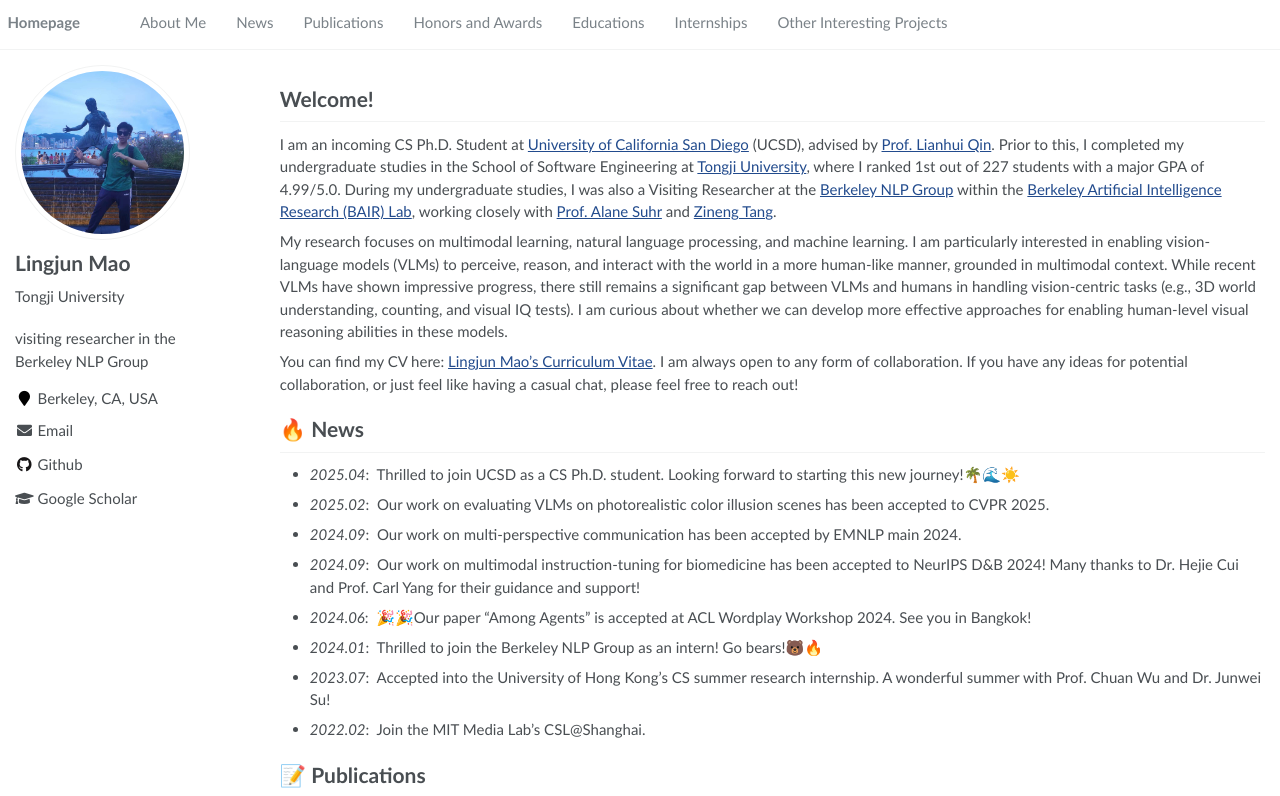
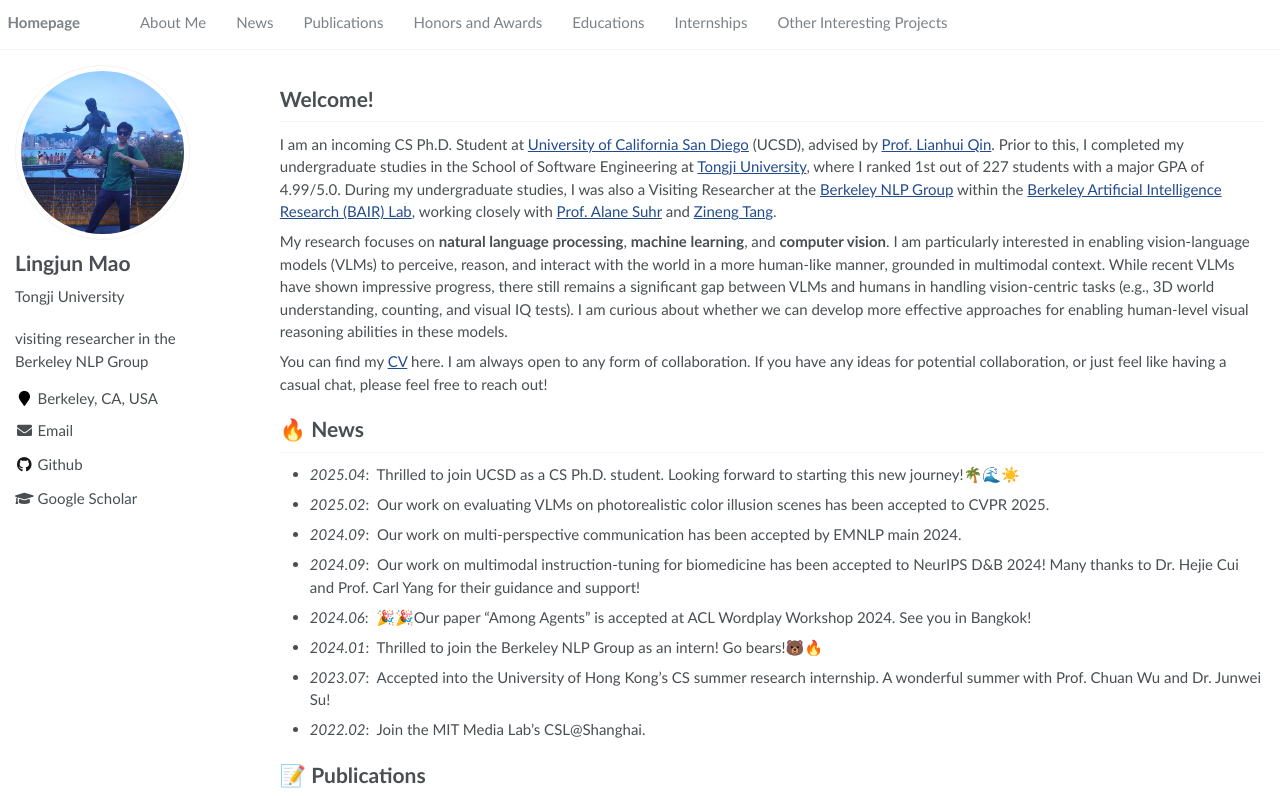
Before and after one commit to mao1207/mao1207.github.io, a Jekyll site: the page built from _pages/about.md, in a window 1280 px wide and 900 px high, cut to the strip 104-900 px from the top of the window. Built offline with Jekyll 4.4.1, drawn with Linux system fonts in a browser that asks for light colours.

Commit message:
feat: Update about.md

```diff
--- a/_pages/about.md
+++ b/_pages/about.md
@@ -20,9 +20,9 @@
 # Welcome!
 I am an incoming CS Ph.D. Student at [University of California San Diego](https://cse.ucsd.edu/) (UCSD), advised by [Prof. Lianhui Qin](https://lianhui.ucsd.edu/). Prior to this, I completed my undergraduate studies in the School of Software Engineering at [Tongji University](https://sse.tongji.edu.cn/), where I ranked 1st out of 227 students with a major GPA of 4.99/5.0. During my undergraduate studies, I was also a Visiting Researcher at the [Berkeley NLP Group](https://nlp.cs.berkeley.edu/) within the [Berkeley Artificial Intelligence Research (BAIR) Lab](https://bair.berkeley.edu/), working closely with [Prof. Alane Suhr](https://www.alanesuhr.com/) and [Zineng Tang](https://zinengtang.github.io/).
 
-My research focuses on multimodal learning, natural language processing, and machine learning. I am particularly interested in enabling vision-language models (VLMs) to perceive, reason, and interact with the world in a more human-like manner, grounded in multimodal context. While recent VLMs have shown impressive progress, there still remains a significant gap between VLMs and humans in handling vision-centric tasks (e.g., 3D world understanding, counting, and visual IQ tests). I am curious about whether we can develop more effective approaches for enabling human-level visual reasoning abilities in these models.
+My research focuses on **natural language processing**, **machine learning**, and **computer vision**. I am particularly interested in enabling vision-language models (VLMs) to perceive, reason, and interact with the world in a more human-like manner, grounded in multimodal context. While recent VLMs have shown impressive progress, there still remains a significant gap between VLMs and humans in handling vision-centric tasks (e.g., 3D world understanding, counting, and visual IQ tests). I am curious about whether we can develop more effective approaches for enabling human-level visual reasoning abilities in these models.
 
-You can find my CV here: [Lingjun Mao's Curriculum Vitae](https://drive.google.com/file/d/1cYcl2w3z3J7tdv5NVDf3QYNRQ05bsLw6/view?usp=sharing). I am always open to any form of collaboration. If you have any ideas for potential collaboration, or just feel like having a casual chat, please feel free to reach out!
+You can find my [CV](https://drive.google.com/file/d/1cYcl2w3z3J7tdv5NVDf3QYNRQ05bsLw6/view?usp=sharing) here. I am always open to any form of collaboration. If you have any ideas for potential collaboration, or just feel like having a casual chat, please feel free to reach out!
 
 <!--I have published more than 100 papers at the top international AI conferences with total <a href='https://scholar.google.com/citations?user=DhtAFkwAAAAJ'>google scholar citations <strong><span id='total_cit'>260000+</span></strong></a> (You can also use google scholar badge <a href='https://scholar.google.com/citations?user=DhtAFkwAAAAJ'><img src="https://img.shields.io/endpoint?url={{ url | url_encode }}&logo=Google%20Scholar&labelColor=f6f6f6&color=9cf&style=flat&label=citations"></a>).-->
 
```
